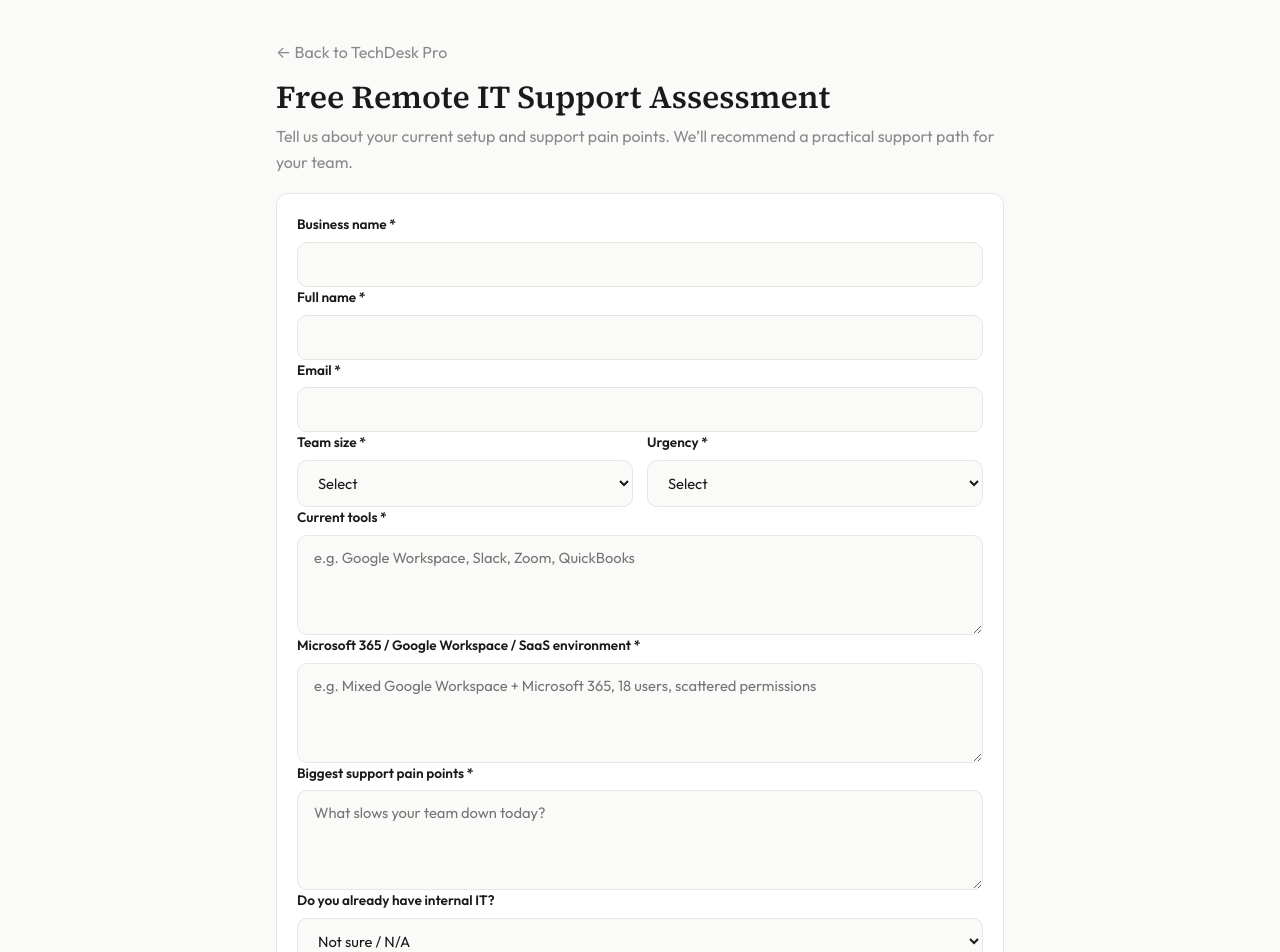
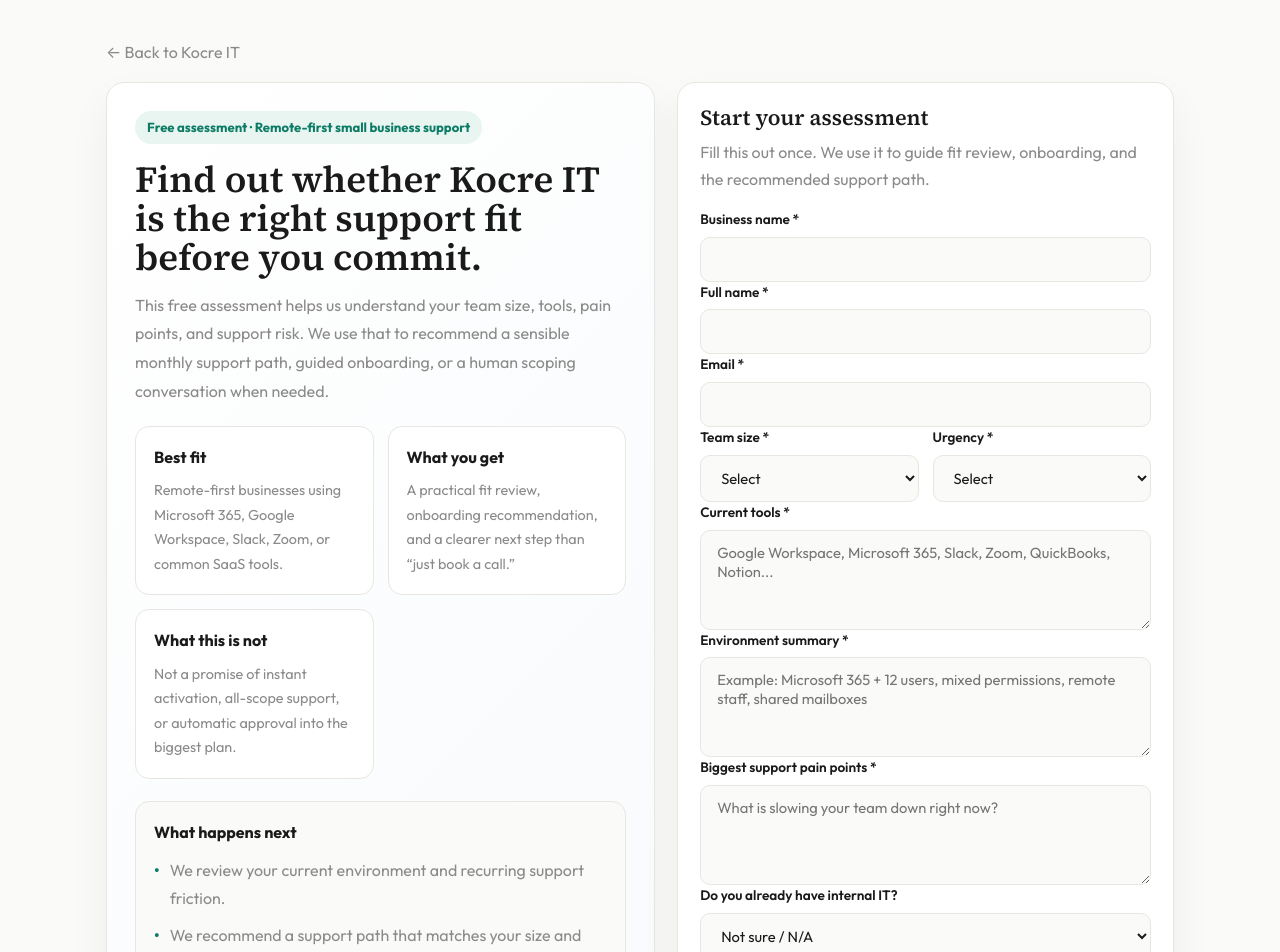
Before and after one commit to kkoly10/IT-Support-E-commerce, a Next.js app in the folder techdesk-pro/: page /free-assessment in a window 1280 px wide. Shown: the top 952 px of the page. Built offline with nearby package versions, Linux system fonts and the light colour scheme.

Commit message:
Update page.js

```diff
--- a/techdesk-pro/app/free-assessment/page.js
+++ b/techdesk-pro/app/free-assessment/page.js
@@ -1,6 +1,6 @@
 'use client'
 
-import { useState } from 'react'
+import { useMemo, useState } from 'react'
 
 const TEAM_SIZE_OPTIONS = ['1-5', '6-15', '16-30', '31-75', '75+']
 
@@ -20,6 +20,13 @@
   const [loading, setLoading] = useState(false)
   const [error, setError] = useState('')
   const [successId, setSuccessId] = useState('')
+
+  const signupHref = useMemo(() => {
+    if (!successId) return '#'
+    return `/signup?assessment=${successId}&email=${encodeURIComponent(form.email)}&company=${encodeURIComponent(
+      form.business_name
+    )}&name=${encodeURIComponent(form.full_name)}`
+  }, [successId, form])
 
   async function onSubmit(e) {
     e.preventDefault()
@@ -46,48 +53,322 @@
 
   if (successId) {
     return (
-      <main style={{ maxWidth: 760, margin: '40px auto', padding: '0 16px' }}>
-        <h1 style={{ marginBottom: 8 }}>Assessment received</h1>
-        <p style={{ color: 'var(--ink-muted)' }}>
-          Thanks — we received your free IT support assessment. A human will review this and follow up with onboarding guidance.
+      <main style={{ maxWidth: 920, margin: '40px auto', padding: '0 16px 48px' }}>
+        <div
+          style={{
+            background: 'white',
+            border: '1px solid var(--border)',
+            borderRadius: 18,
+            padding: 28,
+            boxShadow: '0 18px 40px rgba(15, 23, 42, 0.06)',
+          }}
+        >
+          <div
+            style={{
+              display: 'inline-flex',
+              alignItems: 'center',
+              gap: 8,
+              padding: '6px 12px',
+              borderRadius: 999,
+              background: '#ecfdf3',
+              color: '#067647',
+              fontSize: '0.84rem',
+              fontWeight: 600,
+              marginBottom: 16,
+            }}
+          >
+            ✓ Assessment received
+          </div>
+
+          <h1 style={{ margin: 0, fontSize: '2rem', lineHeight: 1.15 }}>You’re in the right place.</h1>
+          <p style={{ color: 'var(--ink-muted)', marginTop: 10, maxWidth: 700, lineHeight: 1.75 }}>
+            We received your support assessment and created a reference for manual review. The next step is
+            to reserve your portal workspace so Kocre IT can connect your assessment, onboarding checklist,
+            and support-readiness review in one place.
           </p>
-        <p style={{ fontSize: '0.85rem', marginTop: 12, color: 'var(--ink-muted)' }}>
-          Reference ID: {successId}
-        </p>
-        <a className="auth-submit" style={{ display: 'inline-block', marginTop: 18, textDecoration: 'none' }} href={`/signup?assessment=${successId}&email=${encodeURIComponent(form.email)}&company=${encodeURIComponent(form.business_name)}&name=${encodeURIComponent(form.full_name)}`}>
+
+          <div
+            style={{
+              marginTop: 20,
+              display: 'grid',
+              gridTemplateColumns: 'repeat(auto-fit, minmax(220px, 1fr))',
+              gap: 14,
+            }}
+          >
+            {[
+              {
+                title: '1. Human review',
+                desc: 'We review your tools, support pain points, and likely fit for a monthly support path.',
+              },
+              {
+                title: '2. Portal signup',
+                desc: 'You create your workspace so onboarding, documents, contacts, and access can be tracked properly.',
+              },
+              {
+                title: '3. Guided onboarding',
+                desc: 'We confirm fit, access, scope, and activation instead of pushing straight into service.',
+              },
+            ].map((item) => (
+              <div
+                key={item.title}
+                style={{
+                  background: '#fafaf8',
+                  border: '1px solid var(--border)',
+                  borderRadius: 14,
+                  padding: 18,
+                }}
+              >
+                <div style={{ fontWeight: 700, marginBottom: 8 }}>{item.title}</div>
+                <div style={{ fontSize: '0.9rem', color: 'var(--ink-muted)', lineHeight: 1.65 }}>
+                  {item.desc}
+                </div>
+              </div>
+            ))}
+          </div>
+
+          <div
+            style={{
+              marginTop: 20,
+              padding: '14px 16px',
+              borderRadius: 12,
+              background: '#f8fafc',
+              border: '1px solid #e2e8f0',
+              fontSize: '0.9rem',
+              color: 'var(--ink-muted)',
+            }}
+          >
+            Reference ID: <strong style={{ color: 'var(--ink)' }}>{successId}</strong>
+          </div>
+
+          <div style={{ display: 'flex', gap: 12, flexWrap: 'wrap', marginTop: 22 }}>
+            <a
+              className="auth-submit"
+              style={{ display: 'inline-block', textDecoration: 'none' }}
+              href={signupHref}
+            >
               Continue to Portal Signup
             </a>
+
+            <a
+              href="/pilot"
+              style={{
+                display: 'inline-flex',
+                alignItems: 'center',
+                justifyContent: 'center',
+                padding: '14px 18px',
+                borderRadius: 10,
+                border: '1.5px solid var(--border)',
+                textDecoration: 'none',
+                color: 'var(--ink)',
+                fontWeight: 600,
+                background: 'white',
+              }}
+            >
+              Review Pilot Support Path
+            </a>
+          </div>
+        </div>
       </main>
     )
   }
 
   return (
-    <main style={{ maxWidth: 760, margin: '40px auto', padding: '0 16px' }}>
-      <a href="/" style={{ color: 'var(--ink-muted)', textDecoration: 'none' }}>← Back to TechDesk Pro</a>
-      <h1 style={{ margin: '12px 0 8px' }}>Free Remote IT Support Assessment</h1>
-      <p style={{ color: 'var(--ink-muted)', marginBottom: 18 }}>
-        Tell us about your current setup and support pain points. We’ll recommend a practical support path for your team.
+    <main style={{ maxWidth: 1100, margin: '40px auto', padding: '0 16px 48px' }}>
+      <a href="/" style={{ color: 'var(--ink-muted)', textDecoration: 'none' }}>
+        ← Back to Kocre IT
+      </a>
+
+      <div
+        style={{
+          marginTop: 16,
+          display: 'grid',
+          gridTemplateColumns: '1.05fr 0.95fr',
+          gap: 22,
+          alignItems: 'start',
+        }}
+      >
+        <section
+          style={{
+            background: 'linear-gradient(135deg, #ffffff 0%, #f8fafc 100%)',
+            border: '1px solid var(--border)',
+            borderRadius: 18,
+            padding: 28,
+            boxShadow: '0 18px 40px rgba(15, 23, 42, 0.05)',
+          }}
+        >
+          <div
+            style={{
+              display: 'inline-flex',
+              alignItems: 'center',
+              gap: 8,
+              padding: '6px 12px',
+              borderRadius: 999,
+              background: '#e8f5f0',
+              color: '#0D7C66',
+              fontSize: '0.82rem',
+              fontWeight: 700,
+              marginBottom: 16,
+            }}
+          >
+            Free assessment · Remote-first small business support
+          </div>
+
+          <h1 style={{ margin: 0, fontSize: '2.3rem', lineHeight: 1.06 }}>
+            Find out whether Kocre IT is the right support fit before you commit.
+          </h1>
+
+          <p style={{ color: 'var(--ink-muted)', marginTop: 14, lineHeight: 1.8, maxWidth: 640 }}>
+            This free assessment helps us understand your team size, tools, pain points, and support risk.
+            We use that to recommend a sensible monthly support path, guided onboarding, or a human scoping
+            conversation when needed.
           </p>
 
-      <form onSubmit={onSubmit} style={{ background: 'white', border: '1px solid var(--border)', borderRadius: 12, padding: 20 }}>
-        {error && <div className="auth-error" style={{ marginBottom: 12 }}>{error}</div>}
+          <div
+            style={{
+              marginTop: 20,
+              display: 'grid',
+              gridTemplateColumns: 'repeat(auto-fit, minmax(220px, 1fr))',
+              gap: 14,
+            }}
+          >
+            {[
+              {
+                title: 'Best fit',
+                desc: 'Remote-first businesses using Microsoft 365, Google Workspace, Slack, Zoom, or common SaaS tools.',
+              },
+              {
+                title: 'What you get',
+                desc: 'A practical fit review, onboarding recommendation, and a clearer next step than “just book a call.”',
+              },
+              {
+                title: 'What this is not',
+                desc: 'Not a promise of instant activation, all-scope support, or automatic approval into the biggest plan.',
+              },
+            ].map((item) => (
+              <div
+                key={item.title}
+                style={{
+                  background: 'white',
+                  border: '1px solid var(--border)',
+                  borderRadius: 14,
+                  padding: 18,
+                }}
+              >
+                <div style={{ fontWeight: 700, marginBottom: 8 }}>{item.title}</div>
+                <div style={{ fontSize: '0.9rem', color: 'var(--ink-muted)', lineHeight: 1.7 }}>
+                  {item.desc}
+                </div>
+              </div>
+            ))}
+          </div>
 
-        <div className="form-group"><label>Business name *</label><input required value={form.business_name} onChange={(e) => setForm({ ...form, business_name: e.target.value })} /></div>
-        <div className="form-group"><label>Full name *</label><input required value={form.full_name} onChange={(e) => setForm({ ...form, full_name: e.target.value })} /></div>
-        <div className="form-group"><label>Email *</label><input type="email" required value={form.email} onChange={(e) => setForm({ ...form, email: e.target.value })} /></div>
+          <div
+            style={{
+              marginTop: 22,
+              background: '#fafaf8',
+              border: '1px solid var(--border)',
+              borderRadius: 14,
+              padding: 18,
+            }}
+          >
+            <div style={{ fontWeight: 700, marginBottom: 12 }}>What happens next</div>
+            <div style={{ display: 'grid', gap: 10 }}>
+              {[
+                'We review your current environment and recurring support friction.',
+                'We recommend a support path that matches your size and complexity.',
+                'You move into signup and onboarding only if the fit makes sense.',
+              ].map((text) => (
+                <div key={text} style={{ display: 'flex', gap: 10, color: 'var(--ink-muted)', lineHeight: 1.7 }}>
+                  <span style={{ color: '#0D7C66', fontWeight: 700 }}>•</span>
+                  <span>{text}</span>
+                </div>
+              ))}
+            </div>
+
+            <div style={{ marginTop: 16 }}>
+              <a
+                href="/pilot"
+                style={{ color: 'var(--teal)', fontWeight: 700, textDecoration: 'none' }}
+              >
+                Review the pilot support path →
+              </a>
+            </div>
+          </div>
+        </section>
+
+        <section
+          style={{
+            background: 'white',
+            border: '1px solid var(--border)',
+            borderRadius: 18,
+            padding: 22,
+            boxShadow: '0 18px 40px rgba(15, 23, 42, 0.05)',
+          }}
+        >
+          <h2 style={{ margin: '0 0 8px', fontSize: '1.35rem' }}>Start your assessment</h2>
+          <p style={{ color: 'var(--ink-muted)', marginBottom: 16, lineHeight: 1.7 }}>
+            Fill this out once. We use it to guide fit review, onboarding, and the recommended support path.
+          </p>
+
+          <form onSubmit={onSubmit}>
+            {error && (
+              <div className="auth-error" style={{ marginBottom: 12 }}>
+                {error}
+              </div>
+            )}
+
+            <div className="form-group">
+              <label>Business name *</label>
+              <input
+                required
+                value={form.business_name}
+                onChange={(e) => setForm({ ...form, business_name: e.target.value })}
+              />
+            </div>
+
+            <div className="form-group">
+              <label>Full name *</label>
+              <input
+                required
+                value={form.full_name}
+                onChange={(e) => setForm({ ...form, full_name: e.target.value })}
+              />
+            </div>
+
+            <div className="form-group">
+              <label>Email *</label>
+              <input
+                type="email"
+                required
+                value={form.email}
+                onChange={(e) => setForm({ ...form, email: e.target.value })}
+              />
+            </div>
 
             <div style={{ display: 'grid', gridTemplateColumns: '1fr 1fr', gap: 14 }}>
               <div className="form-group">
                 <label>Team size *</label>
-            <select required value={form.team_size_range} onChange={(e) => setForm({ ...form, team_size_range: e.target.value })}>
+                <select
+                  required
+                  value={form.team_size_range}
+                  onChange={(e) => setForm({ ...form, team_size_range: e.target.value })}
+                >
                   <option value="">Select</option>
-              {TEAM_SIZE_OPTIONS.map((opt) => <option key={opt} value={opt}>{opt}</option>)}
+                  {TEAM_SIZE_OPTIONS.map((opt) => (
+                    <option key={opt} value={opt}>
+                      {opt}
+                    </option>
+                  ))}
                 </select>
               </div>
 
               <div className="form-group">
                 <label>Urgency *</label>
-            <select required value={form.urgency} onChange={(e) => setForm({ ...form, urgency: e.target.value })}>
+                <select
+                  required
+                  value={form.urgency}
+                  onChange={(e) => setForm({ ...form, urgency: e.target.value })}
+                >
                   <option value="">Select</option>
                   <option value="routine">Routine</option>
                   <option value="soon">Need help soon</option>
@@ -98,22 +379,43 @@
 
             <div className="form-group">
               <label>Current tools *</label>
-          <textarea required rows={2} value={form.current_tools} onChange={(e) => setForm({ ...form, current_tools: e.target.value })} placeholder="e.g. Google Workspace, Slack, Zoom, QuickBooks" />
+              <textarea
+                required
+                rows={2}
+                value={form.current_tools}
+                onChange={(e) => setForm({ ...form, current_tools: e.target.value })}
+                placeholder="Google Workspace, Microsoft 365, Slack, Zoom, QuickBooks, Notion..."
+              />
             </div>
 
             <div className="form-group">
-          <label>Microsoft 365 / Google Workspace / SaaS environment *</label>
-          <textarea required rows={2} value={form.environment} onChange={(e) => setForm({ ...form, environment: e.target.value })} placeholder="e.g. Mixed Google Workspace + Microsoft 365, 18 users, scattered permissions" />
+              <label>Environment summary *</label>
+              <textarea
+                required
+                rows={2}
+                value={form.environment}
+                onChange={(e) => setForm({ ...form, environment: e.target.value })}
+                placeholder="Example: Microsoft 365 + 12 users, mixed permissions, remote staff, shared mailboxes"
+              />
             </div>
 
             <div className="form-group">
               <label>Biggest support pain points *</label>
-          <textarea required rows={3} value={form.pain_points} onChange={(e) => setForm({ ...form, pain_points: e.target.value })} placeholder="What slows your team down today?" />
+              <textarea
+                required
+                rows={3}
+                value={form.pain_points}
+                onChange={(e) => setForm({ ...form, pain_points: e.target.value })}
+                placeholder="What is slowing your team down right now?"
+              />
             </div>
 
             <div className="form-group">
               <label>Do you already have internal IT?</label>
-          <select value={form.has_internal_it} onChange={(e) => setForm({ ...form, has_internal_it: e.target.value })}>
+              <select
+                value={form.has_internal_it}
+                onChange={(e) => setForm({ ...form, has_internal_it: e.target.value })}
+              >
                 <option value="unknown">Not sure / N/A</option>
                 <option value="no">No internal IT</option>
                 <option value="part_time">Part-time / shared IT</option>
@@ -123,13 +425,24 @@
 
             <div className="form-group">
               <label>Anything else we should know?</label>
-          <textarea rows={2} value={form.notes} onChange={(e) => setForm({ ...form, notes: e.target.value })} />
+              <textarea
+                rows={2}
+                value={form.notes}
+                onChange={(e) => setForm({ ...form, notes: e.target.value })}
+              />
             </div>
 
             <button type="submit" className="auth-submit" disabled={loading}>
               {loading ? 'Submitting…' : 'Submit Free Assessment'}
             </button>
+
+            <p style={{ marginTop: 12, fontSize: '0.8rem', color: 'var(--ink-muted)', lineHeight: 1.65 }}>
+              This assessment helps Kocre IT recommend the right support path. Final service scope,
+              onboarding, and activation are confirmed through review — not by this form alone.
+            </p>
           </form>
+        </section>
+      </div>
     </main>
   )
 }
```
Lines whose indentation alone changed are shown as unchanged.
